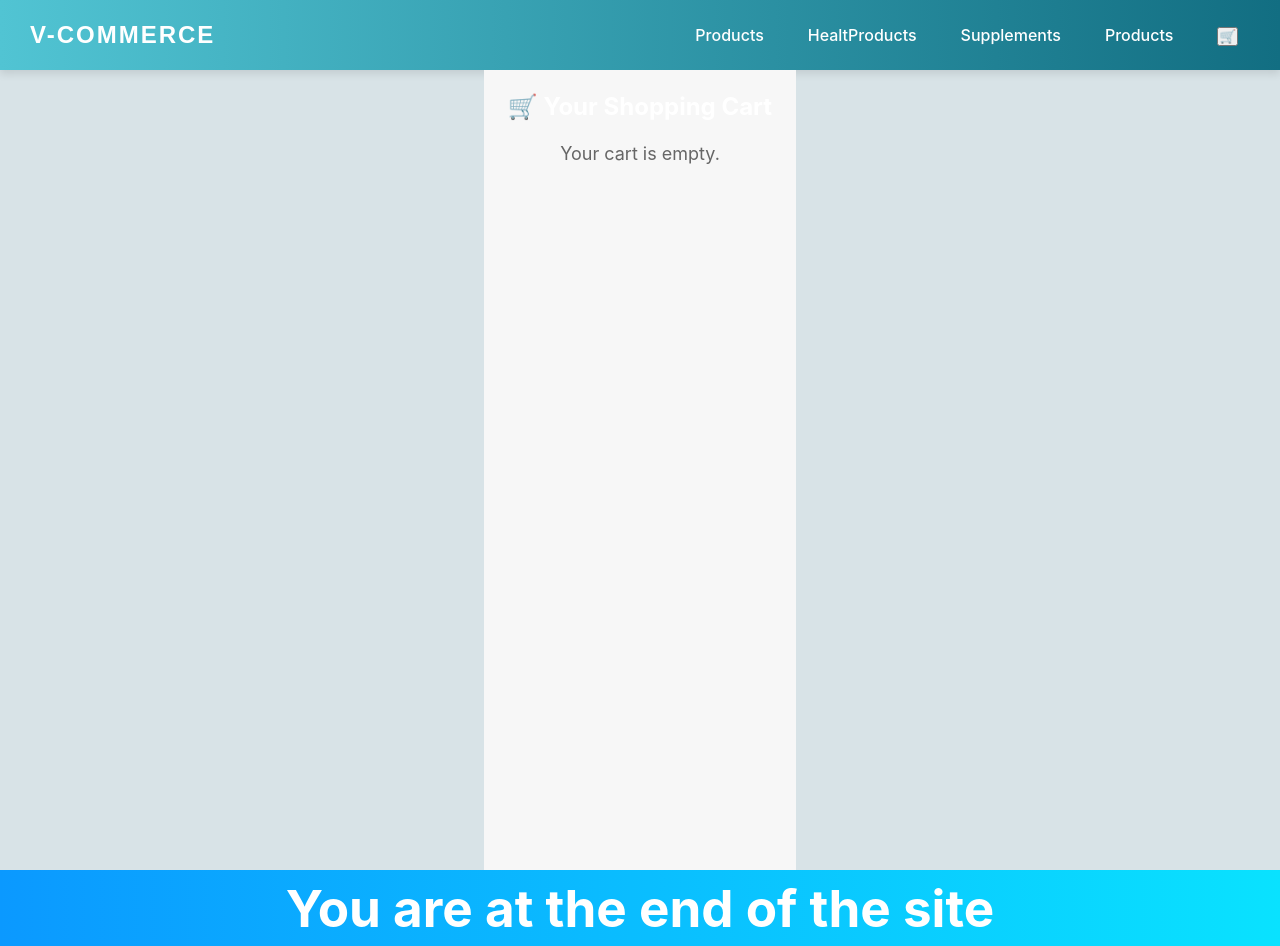
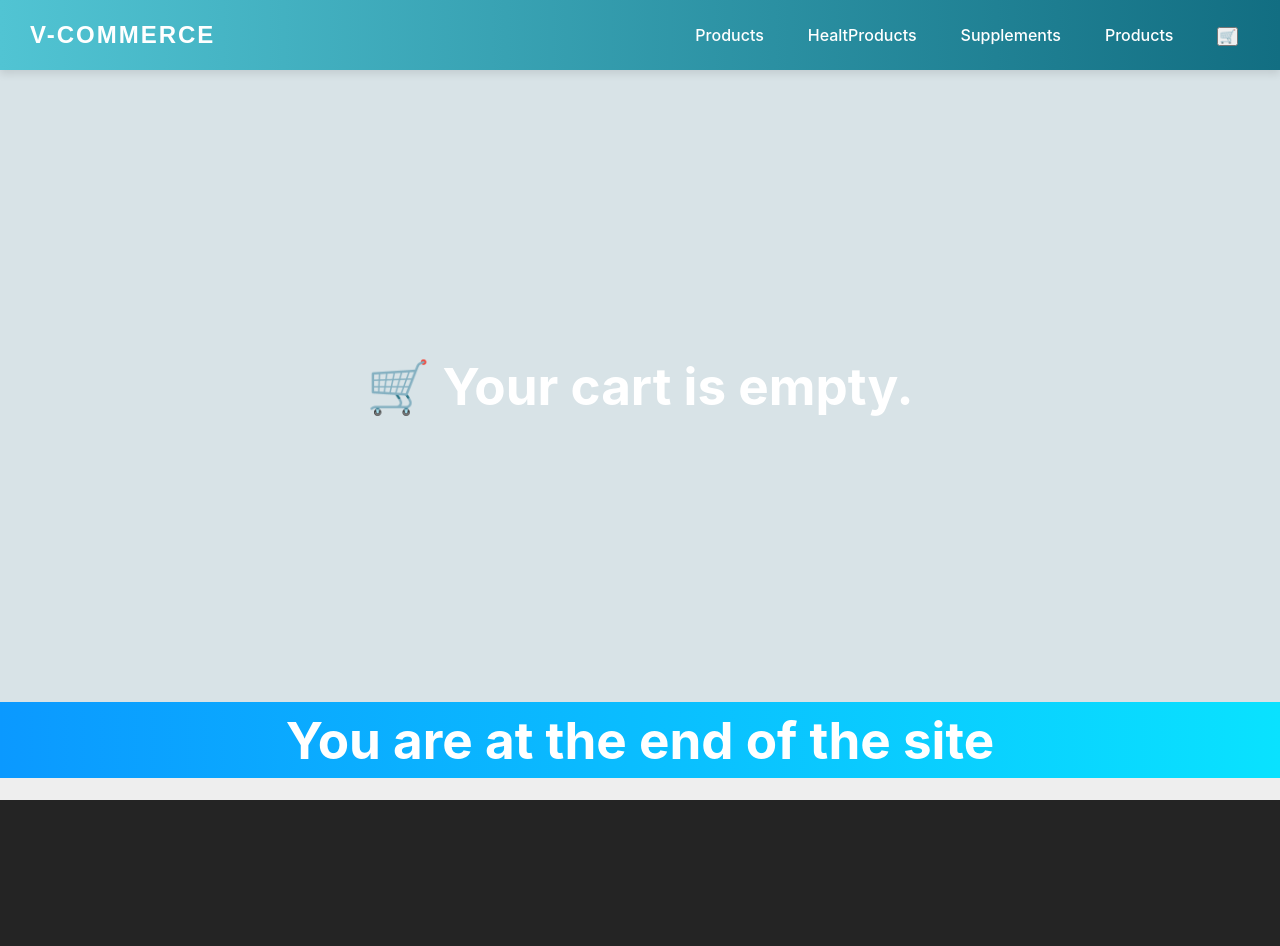
Before and after one commit to sandeepHiscope/VDr-DoorStep-Meds, a React (Vite) app: page /cart in a window 1280 px wide. After the commit the page ends 800 px from the top, so only its background shows below. Built offline with nearby package versions, Linux system fonts and the light colour scheme.

Commit message:
add to cart fun is working for product page

```diff
--- a/src/App.css
+++ b/src/App.css
@@ -40,6 +40,7 @@ body,
 .mainContent {
   flex-grow: 1;
   width: 100%;
+  min-height: 79vh;
   height: fit-content;
   display: flex;
   flex-direction: column; /* Ensures proper stacking */
--- a/src/App.jsx
+++ b/src/App.jsx
@@ -20,7 +20,7 @@ export default function App() {
             <Route path="/products" element={<Products />} />
             <Route path="/healtProducts" element={<HealtProducts />} />
             <Route path="/supplements" element={<Supplements />} />
-            <Route path="/cart" element={<CartPage />} /> {/* Ensure CartPage is correct */}
+            <Route path="/cart" element={<CartPage />} />
           </Routes>
         </main>
         <Footer />
--- a/src/CartContext.jsx
+++ b/src/CartContext.jsx
@@ -1,22 +1,35 @@
 import { createContext, useState } from "react";
 
-// Create Context
 export const CartContext = createContext();
 
-// Provide Context
-export  function CartProvider({ children }) {
+export function CartProvider({ children }) {
   const [cartItems, setCartItems] = useState([]);
 
-  function addToCart(product) {
-    setCartItems([...cartItems, product]); // Adds new product to the cart
+  function addToCart(item) {
+    console.log("Clicked Add to Cart for:", item);
+
+    setCartItems((prevCart) => {
+      const existingItem = prevCart.find((cartItem) => cartItem.id === item.id);
+      if (existingItem) {
+        return prevCart.map((cartItem) =>
+          cartItem.id === item.id ? { ...cartItem, quantity: cartItem.quantity + 1 } : cartItem
+        );
+      } else {
+        return [...prevCart, { ...item, quantity: 1 }];
+      }
+    });
   }
 
-  function removeFromCart(productId) {
-    setCartItems(cartItems.filter((item) => item.id !== productId)); // Removes a product from cart
+  function removeFromCart(id) {
+    setCartItems((prevCart) =>
+      prevCart
+        .map((cartItem) => (cartItem.id === id ? { ...cartItem, quantity: cartItem.quantity - 1 } : cartItem))
+        .filter((cartItem) => cartItem.quantity > 0)
+    );
   }
 
   return (
-    <CartContext.Provider value={{ cartItems, addToCart, removeFromCart }}>
+    <CartContext.Provider value={{ cartItems, addToCart, removeFromCart, setCartItems }}>
       {children}
     </CartContext.Provider>
   );
--- a/src/pages/Cart/CartPage.css
+++ b/src/pages/Cart/CartPage.css
@@ -1,76 +1,80 @@
 .cart-container {
-  min-height: 100vh;
-  padding: 24px;
-  background-color: #f7f7f7;
+  width: 100vw;
+  height: 100vh;
   display: flex;
   flex-direction: column;
   align-items: center;
+  justify-content: center;
+  background: #f5f5f5;
+  padding: 20px;
 }
 
 .cart-title {
-  font-size: 24px;
+  font-size: 28px;
   font-weight: bold;
+  color: #333;
   margin-bottom: 20px;
-  text-align: center;
-}
-
-.cart-empty-message {
-  color: #666;
-  font-size: 18px;
-  text-align: center;
 }
 
 .cart-content {
-  max-width: 600px;
-  width: 100%;
+  width: 90%;
+  max-width: 800px;
   background: white;
   padding: 20px;
   border-radius: 10px;
-  box-shadow: 0px 4px 10px rgba(0, 0, 0, 0.1);
+  box-shadow: 0 4px 10px rgba(0, 0, 0, 0.1);
 }
 
 .cart-item {
   display: flex;
+  align-items: center;
   justify-content: space-between;
-  align-items: center;
-  padding: 10px 0;
-  border-bottom: 1px solid #ddd;
+  padding: 15px;
+  background: #fff;
+  border-radius: 8px;
+  margin-bottom: 10px;
+  box-shadow: 0 2px 6px rgba(0, 0, 0, 0.1);
 }
 
 .cart-item-details {
   display: flex;
   align-items: center;
+  gap: 15px;
+}
+
+.cart-item-image {
+  width: 80px;
+  height: 80px;
+  object-fit: cover;
+  border-radius: 6px;
+}
+
+.cart-item-name {
+  font-size: 18px;
+}
+
+.cart-item-price {
+  font-size: 16px;
+  color: #555;
+}
+
+.cart-actions {
+  display: flex;
+  align-items: center;
   gap: 10px;
 }
 
-.cart-item-image {
-  width: 50px;
-  height: 50px;
-  object-fit: cover;
-  border-radius: 5px;
-}
-
-.cart-item-name {
-  font-size: 16px;
-  font-weight: bold;
-}
-
-.cart-item-price {
-  color: #555;
-  font-size: 14px;
-}
-
-.cart-remove-button {
-  background-color: #ff4d4d;
+.cart-remove-button, .cart-add-button {
+  background: #ff4d4d;
   color: white;
   border: none;
-  padding: 5px 10px;
+  padding: 6px 10px;
   border-radius: 5px;
   cursor: pointer;
 }
 
-.cart-remove-button:hover {
-  background-color: #cc0000;
+.cart-add-button {
+  background: #28a745;
 }
 
 .cart-summary {
@@ -78,21 +82,17 @@
   justify-content: space-between;
   font-size: 18px;
   font-weight: bold;
-  margin-top: 20px;
+  margin-top: 15px;
 }
 
 .cart-checkout-button {
   width: 100%;
-  background-color: #007bff;
+  padding: 12px;
+  background: #28a745;
   color: white;
   font-size: 18px;
-  padding: 10px;
   border: none;
-  border-radius: 5px;
+  border-radius: 6px;
   cursor: pointer;
-  margin-top: 20px;
+  margin-top: 10px;
 }
-
-.cart-checkout-button:hover {
-  background-color: #0056b3;
-}
--- a/src/pages/Cart/CartPage.jsx
+++ b/src/pages/Cart/CartPage.jsx
@@ -1,55 +1,44 @@
-import { useContext } from "react";
+import { useContext, useEffect } from "react";
 import { CartContext } from "../../CartContext";
 import "./CartPage.css";
 
 export default function CartPage() {
-  const { cartItems, setCartItems } = useContext(CartContext);
+  const { cartItems, removeFromCart } = useContext(CartContext);
 
-  // Function to remove an item from the cart
-  function handleRemoveFromCart(index) {
-    const updatedCart = cartItems.filter((_, i) => i !== index);
-    setCartItems(updatedCart);
+  useEffect(() => {
+    console.log("Cart Page Loaded. Cart Items:", cartItems);
+  }, [cartItems]);
+
+  if (!cartItems || cartItems.length === 0) {
+    return <h1 className="cart-empty-message">🛒 Your cart is empty.</h1>;
   }
-
-  // Calculate total price
-  const totalPrice = cartItems.reduce((sum, item) => sum + item.price, 0);
 
   return (
     <div className="cart-container">
       <h1 className="cart-title">🛒 Your Shopping Cart</h1>
-
-      {cartItems.length === 0 ? (
-        <p className="cart-empty-message">Your cart is empty.</p>
-      ) : (
       <div className="cart-content">
-          {cartItems.map((item, index) => (
-            <div key={index} className="cart-item">
+        {cartItems.map((item) => (
+          <div key={item.id} className="cart-item">
             <div className="cart-item-details">
               <img src={item.image} alt={item.name} className="cart-item-image" />
               <div>
                 <h2 className="cart-item-name">{item.name}</h2>
-                  <p className="cart-item-price">${item.price.toFixed(2)}</p>
+                <p className="cart-item-price">₹{item.price} x {item.quantity} = ₹{item.price * item.quantity}</p>
               </div>
             </div>
-              <button
-                onClick={() => handleRemoveFromCart(index)}
-                className="cart-remove-button"
-              >
-                ❌ Remove
-              </button>
+            <div className="cart-actions">
+              <button onClick={() => removeFromCart(item.id)} className="cart-remove-button">➖</button>
+              <span className="cart-quantity">{item.quantity}</span>
+              <button onClick={() => addToCart(item)} className="cart-add-button">➕</button>
+            </div>
           </div>
         ))}
-
         <div className="cart-summary">
           <span>Total Price:</span>
-            <span>${totalPrice.toFixed(2)}</span>
+          <span>₹{cartItems.reduce((sum, item) => sum + item.price * item.quantity, 0)}</span>
         </div>
-
-          <button className="cart-checkout-button">
-            Proceed to Checkout
-          </button>
+        <button className="cart-checkout-button">Proceed to Checkout</button>
       </div>
-      )}
     </div>
   );
 }
--- a/src/pages/ProductsPage/Products.jsx
+++ b/src/pages/ProductsPage/Products.jsx
@@ -1,28 +1,23 @@
-import { useState, createContext } from "react"; // Import necessary hooks
+import { useState, useContext } from "react";
+import { CartContext } from "../../CartContext";
 import "./Products.css";
 import Card from "../../components/Card/Card";
 import ProductFilters from "../../components/ProductFilters/ProductFilters";
 import ProductList from "../../assets/ProductList";
 
-// 1️⃣ Create a context to store cart data globally
-export const CartContext = createContext();
+export default function Products() {
+  const { cartItems, addToCart } = useContext(CartContext);
 
-export default function Products() {
-  // 2️⃣ Create a state to hold cart items
-  const [cartItem, setcartItem] = useState([]);
-
-  // 3️⃣ Function to add an item to the cart
-  function addToCart(product) {
-    setcartItem([...cartItem, product]); // Update the state with new product
-    console.log("Added to cart:", product);
+  function handleAddToCart(product) {
+    console.log("Clicked Add to Cart for:", product); // Debug log
+    addToCart(product);
+    console.log("Cart after adding:", cartItems); // Debug log
   }
 
   return (
-    // 4️⃣ Wrap the components with CartContext.Provider to share cart data
-    <CartContext.Provider value={{ cartItem, addToCart }}>
     <div className="productsPageProductsPage">
       <div className="productsPageProductsFilter">
-            <ProductFilters /> {/* Filters for products */}
+        <ProductFilters />
       </div>
       <div className="productsPageProductsContainer">
         {ProductList.map((product) => (
@@ -32,11 +27,10 @@ export default function Products() {
             image={product.image}
             description={product.description}
             price={product.price}
-                addToCart={() => addToCart(product)} // Pass function to add items
+            addToCart={() => handleAddToCart(product)}
           />
         ))}
       </div>
     </div>
-    </CartContext.Provider>
   );
 }
```
Also changed, not shown: src/globalStles.css (line endings or trailing spaces). Lines whose indentation alone changed are shown as unchanged.
